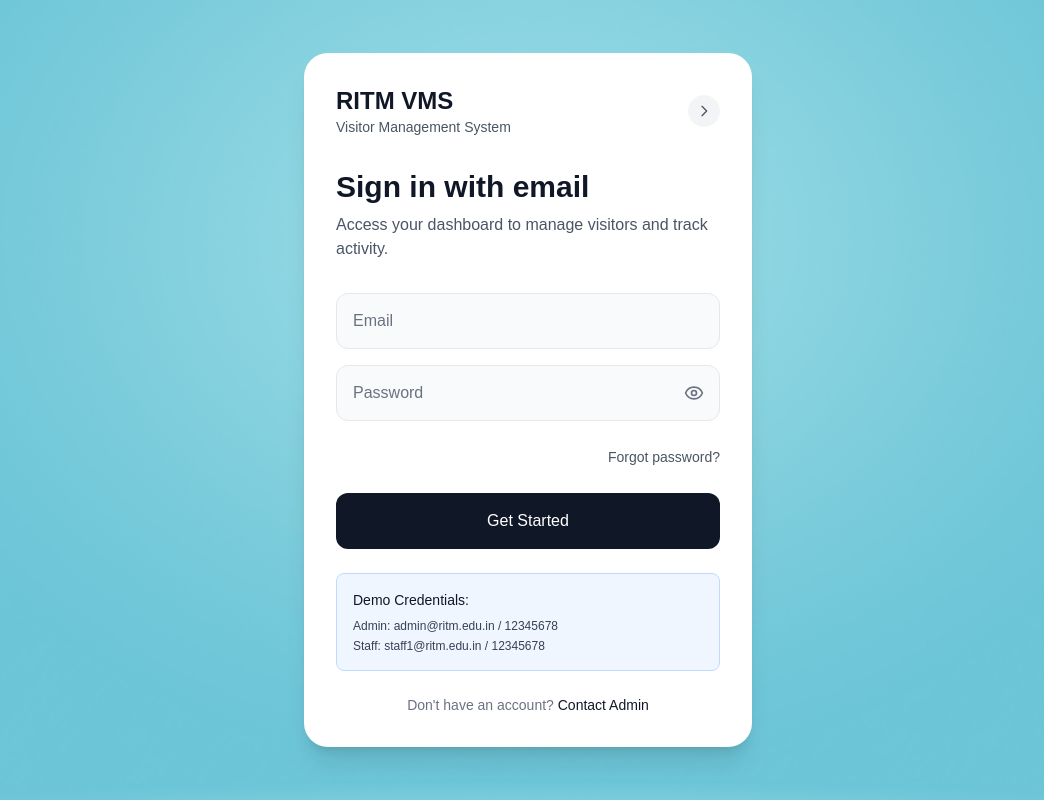
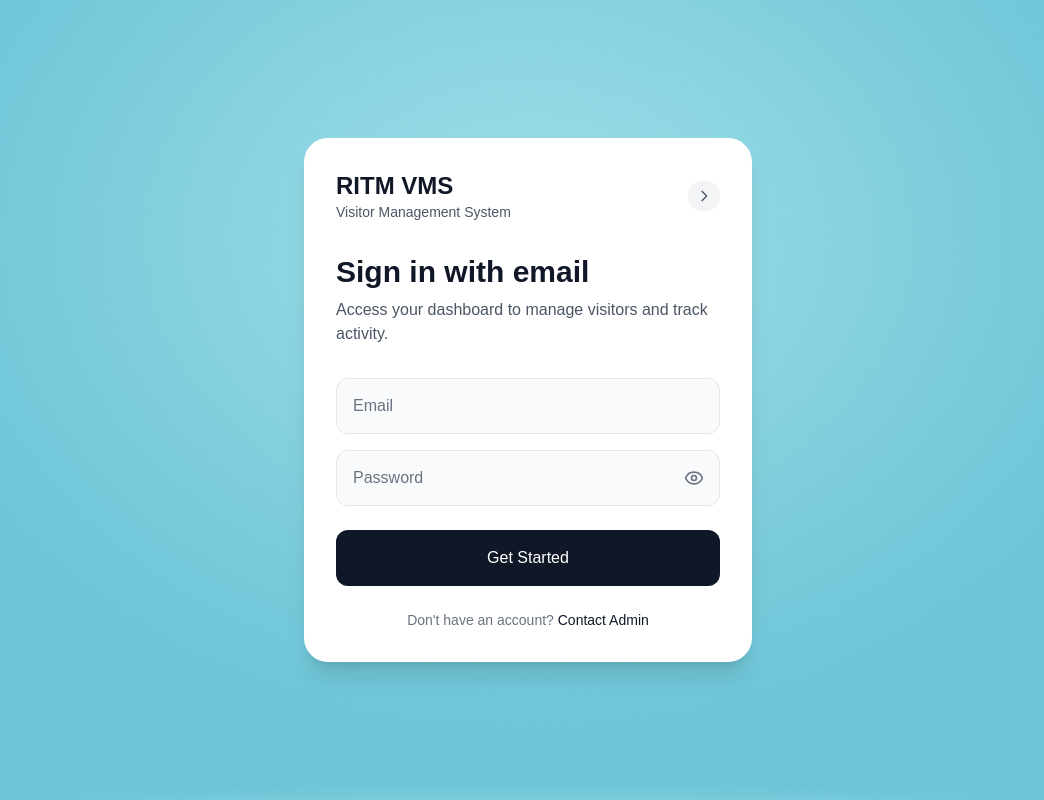
Before and after one commit to Iamshuklau/Lead-Mangement-2.0, a Next.js app: page / in a window 1280 px wide. Shown: the whole page, without its empty margins (112-1156 px from the left). Built offline with nearby package versions, Linux system fonts and the light colour scheme; no server answers.

Commit message:
Remove demo credentials and forgot password link from login page

```diff
--- a/components/login-form.tsx
+++ b/components/login-form.tsx
@@ -53,13 +53,6 @@ export function LoginForm() {
         </div>
       </div>
 
-      {/* Forgot password link */}
-      <div className="text-right">
-        <a href="#" className="text-sm text-gray-600 hover:text-gray-900 font-medium">
-          Forgot password?
-        </a>
-      </div>
-
       {/* Error message */}
       {state.error && (
         <div className="bg-red-50 border border-red-200 rounded-lg p-3">
@@ -82,15 +75,6 @@ export function LoginForm() {
           "Get Started"
         )}
       </Button>
-
-      {/* Demo credentials info */}
-      <div className="bg-blue-50 border border-blue-200 rounded-lg p-4">
-        <h4 className="text-gray-900 font-medium text-sm mb-2">Demo Credentials:</h4>
-        <div className="text-gray-700 text-xs space-y-1">
-          <p><span className="font-medium">Admin:</span> admin@ritm.edu.in / 12345678</p>
-          <p><span className="font-medium">Staff:</span> staff1@ritm.edu.in / 12345678</p>
-        </div>
-      </div>
     </form>
   )
 }
```
